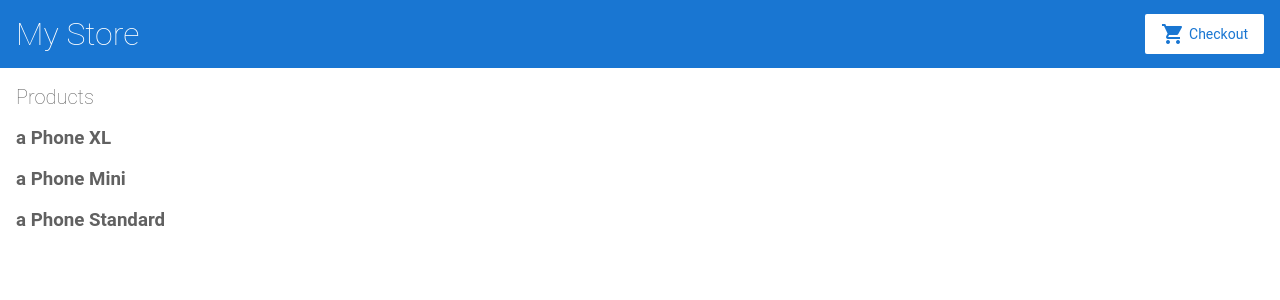
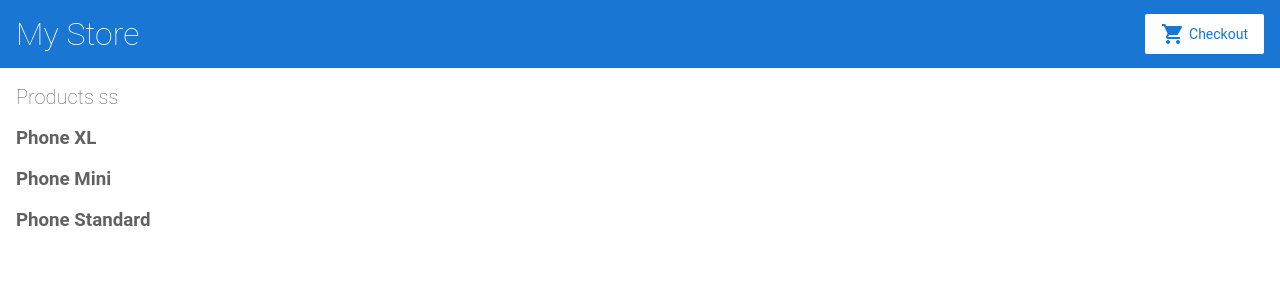
Before and after one commit to ovidiuchirila/angular-geeywx, an Angular app: page / in a window 1280 px wide. Shown: the top 300 px of the page. Built offline with nearby package versions, Linux system fonts and the light colour scheme.

Commit message:
1 file modified

```diff
--- a/src/app/product-list/product-list.component.html
+++ b/src/app/product-list/product-list.component.html
@@ -1,7 +1,7 @@
-<h2>Products</h2>
+<h2>Products ss</h2>
 <div *ngFor="let product of products">
   <h3>
-    a {{ product.name }}
+    {{ product.name }}
   </h3>
 </div>
 <!--
```
